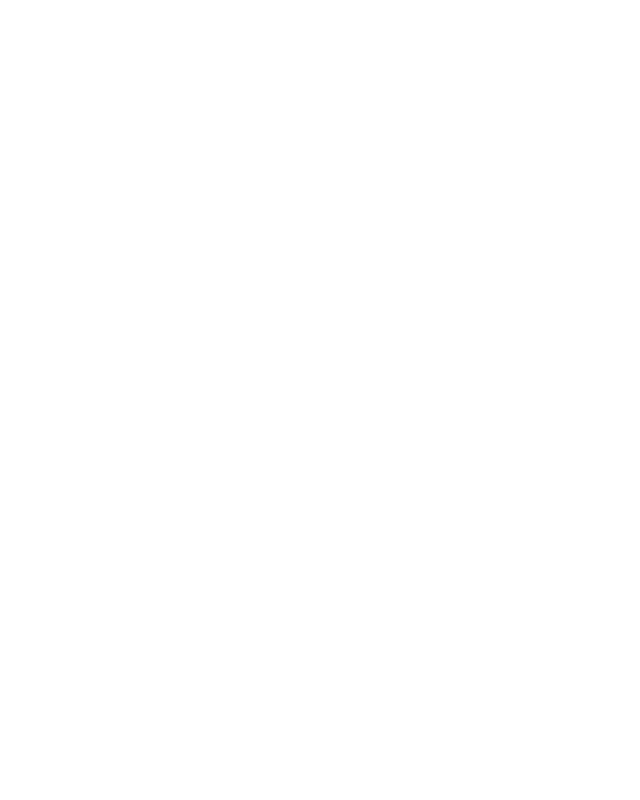
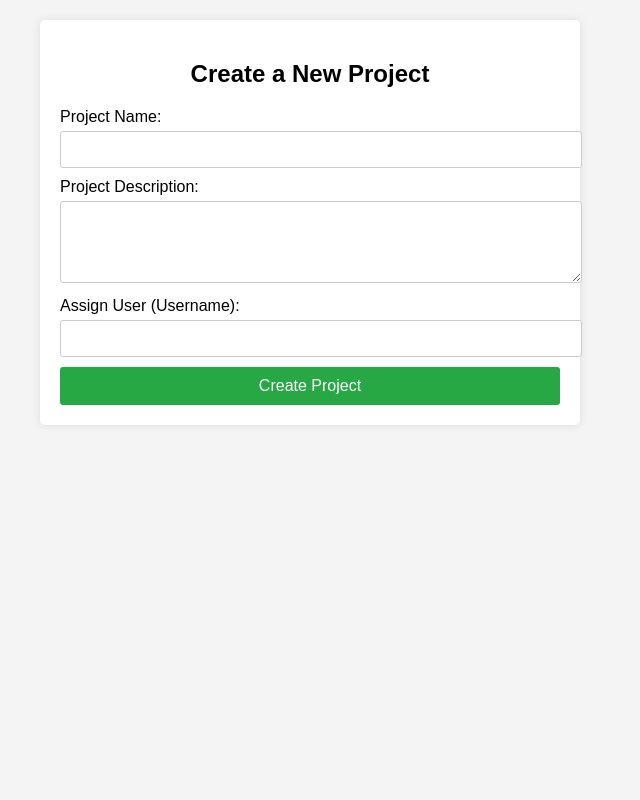
Before and after one commit to Moritzanliker/alex-fynn-moritz-ipt8-2024, a PHP site: page /pages/new_project.php in a window 1280 px wide. Before the commit the part shown is empty. Shown: the whole page, without its empty margins (330-970 px from the left). Run offline with PHP 8.4, Linux system fonts and the light colour scheme; the visitor is signed in with stand-in values (Sample User, id 1).

Commit message:
add projects (from web to database)

```diff
--- a/TaskMaster/css/styles.css
+++ b/TaskMaster/css/styles.css
@@ -176,9 +176,7 @@
 }
 
 /* Actions */
-.actions{
-    margin: 50px;
-}
+
 
 .actions .btn {
     background-color: var(--card);
--- a/TaskMaster/pages/login.php
+++ b/TaskMaster/pages/login.php
@@ -1,7 +1,7 @@
 <?php
 session_start();
-include("connection.php");
-include("functions.php");
+include("../php/connection.php");
+include("../php/functions.php");
 
 if($_SERVER['REQUEST_METHOD'] == "POST")
 {
--- a/TaskMaster/pages/new_project.php
+++ b/TaskMaster/pages/new_project.php
@@ -0,0 +1,118 @@
+<?php
+session_start();
+include("../php/connection.php");
+include("../php/functions.php");
+
+// Check if the user is logged in
+if (!isset($_SESSION['user_id'])) {
+    header("Location: login.php"); // Redirect to login if not logged in
+    exit();
+}
+
+// Handle form submission
+if ($_SERVER['REQUEST_METHOD'] == 'POST') {
+    $project_name = $_POST['project_name'];
+    $description = $_POST['description'];
+    $owner_id = $_SESSION['user_id']; // Assuming user_id is stored in session
+    $assigned_username = $_POST['assigned_username'];
+
+    // Retrieve user ID based on the assigned username
+    $stmt_user = $con->prepare("SELECT user_id FROM user WHERE username = ?");
+    $stmt_user->bind_param("s", $assigned_username);
+    $stmt_user->execute();
+    $stmt_user->store_result();
+
+    if ($stmt_user->num_rows > 0) {
+        $stmt_user->bind_result($assigned_user_id);
+        $stmt_user->fetch();
+
+        // Prepare and execute the SQL statement to insert the project
+        $stmt_project = $con->prepare("INSERT INTO project (project_name, description, owner_id) VALUES (?, ?, ?)");
+        $stmt_project->bind_param("ssi", $project_name, $description, $owner_id);
+
+        if ($stmt_project->execute()) {
+            echo "<p>Project created successfully!</p>";
+        } else {
+            echo "<p>Error: " . $stmt_project->error . "</p>";
+        }
+
+        // Optionally, you can link the project to the assigned user in a project_users table if needed
+
+        $stmt_project->close();
+    } else {
+        echo "<p>User not found.</p>";
+    }
+
+    $stmt_user->close();
+}
+?>
+
+<!DOCTYPE html>
+<html lang="en">
+<head>
+    <meta charset="UTF-8">
+    <meta name="viewport" content="width=device-width, initial-scale=1.0">
+    <title>Create Project</title>
+    <style>
+        body {
+            font-family: Arial, sans-serif;
+            background-color: #f4f4f4;
+            margin: 0;
+            padding: 20px;
+        }
+        .container {
+            max-width: 500px;
+            margin: auto;
+            background: #fff;
+            padding: 20px;
+            border-radius: 5px;
+            box-shadow: 0 0 10px rgba(0, 0, 0, 0.1);
+        }
+        h2 {
+            text-align: center;
+        }
+        label {
+            display: block;
+            margin-bottom: 5px;
+        }
+        input[type="text"],
+        textarea {
+            width: 100%;
+            padding: 10px;
+            margin-bottom: 10px;
+            border: 1px solid #ccc;
+            border-radius: 3px;
+        }
+        input[type="submit"] {
+            width: 100%;
+            padding: 10px;
+            background-color: #28a745;
+            border: none;
+            border-radius: 3px;
+            color: white;
+            font-size: 16px;
+            cursor: pointer;
+        }
+        input[type="submit"]:hover {
+            background-color: #218838;
+        }
+    </style>
+</head>
+<body>
+    <div class="container">
+        <h2>Create a New Project</h2>
+        <form method="POST" action="">
+            <label for="project_name">Project Name:</label>
+            <input type="text" id="project_name" name="project_name" required>
+
+            <label for="project_description">Project Description:</label>
+            <textarea id="project_description" name="description" rows="4" required></textarea>
+
+            <label for="assigned_username">Assign User (Username):</label>
+            <input type="text" id="assigned_username" name="assigned_username" >
+
+            <input type="submit" value="Create Project">
+        </form>
+    </div>
+</body>
+</html>
--- a/TaskMaster/pages/project.php
+++ b/TaskMaster/pages/project.php
@@ -1,7 +1,7 @@
 <?php
 session_start();
 include("../php/connection.php");
-include("../php/functions.php");// If you have any functions defined in this file
+include("../php/functions.php");
 
 // Assuming you have the user's ID stored in the session after login
 $user_id = $_SESSION['user_id']; // Replace with your actual session variable for user ID
@@ -64,7 +64,7 @@
       <div class="container">
          <center>
          <div class="actions">
-               <button class="btn">+ New Project</button>
+               <a href="../pages/new_project.php" class="btn">+ New Project</a>
          </div>
          </center>
          <main class="main-content">
--- a/TaskMaster/pages/signup.php
+++ b/TaskMaster/pages/signup.php
@@ -1,8 +1,7 @@
 <?php
 session_start();
-include("connection.php");
-include("functions.php");
-
+include("../php/connection.php");
+include("../php/functions.php");
 if($_SERVER['REQUEST_METHOD'] == "POST")
 {
     $username = $_POST['username'];
--- a/TaskMaster/php/index.php
+++ b/TaskMaster/php/index.php
@@ -1,8 +1,7 @@
 <?php
 session_start();
-
-	include("connection.php");
-	include("functions.php");
+include("../php/connection.php");
+include("../php/functions.php");
 
 	$user_data = check_login($con);
 
```
